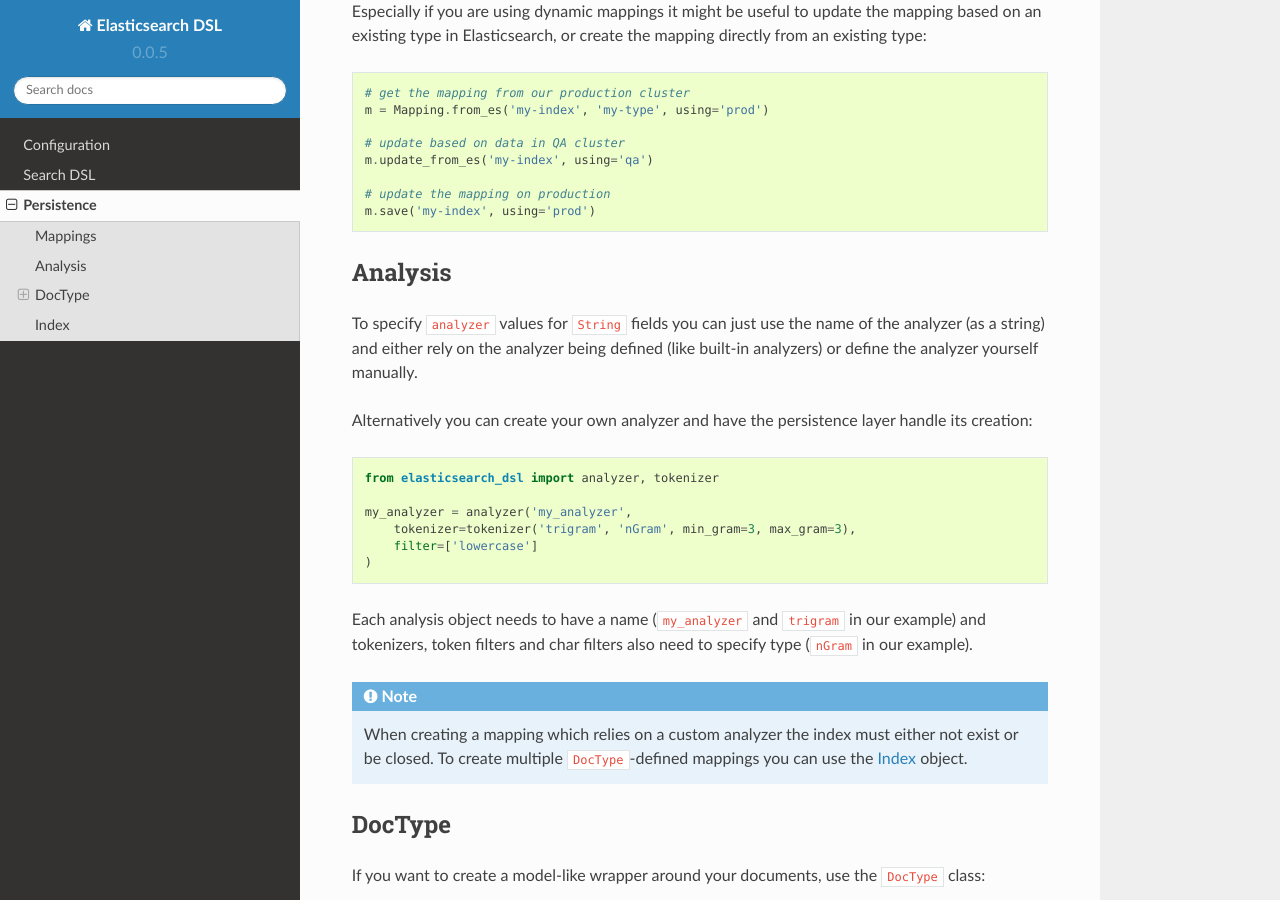
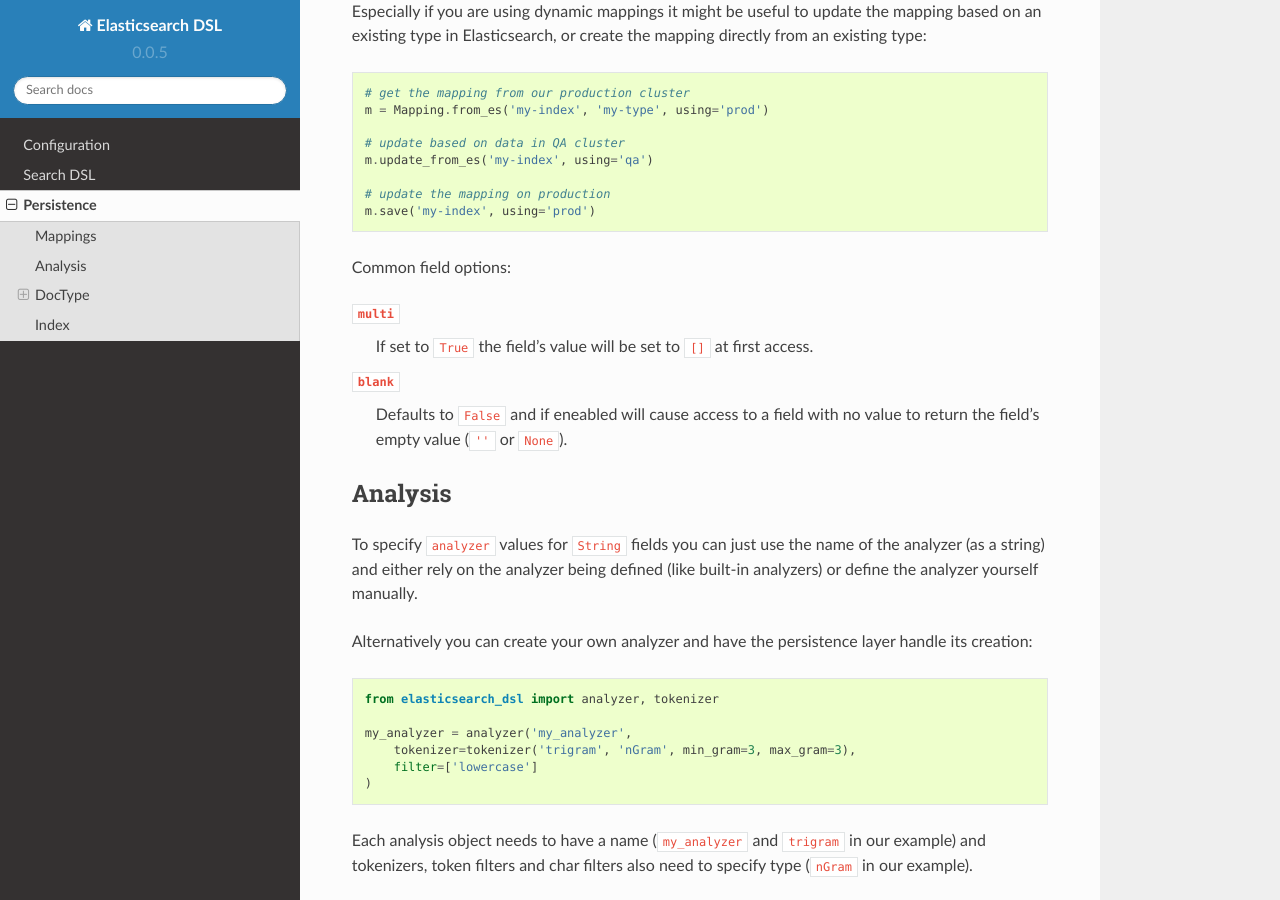
Before and after one commit to elastic/elasticsearch-dsl-py, a Sphinx documentation site: the page built from docs/persistence.rst, in a window 1280 px wide and 900 px high, scrolled down 966 px. Built offline with Sphinx 7.4.7 and the Read the Docs theme 2.0.0, drawn with Linux system fonts in a browser that asks for light colours.

Commit message:
Add simple description of multi and blank

```diff
--- a/docs/persistence.rst
+++ b/docs/persistence.rst
@@ -61,6 +61,15 @@ directly from an existing type:
 
     # update the mapping on production
     m.save('my-index', using='prod')
+
+Common field options:
+
+``multi``
+  If set to ``True`` the field's value will be set to ``[]`` at first access.
+
+``blank``
+  Defaults to ``False`` and if eneabled will cause access to a field with no
+  value to return the field's empty value (``''`` or ``None``).
 
 Analysis
 --------
```
